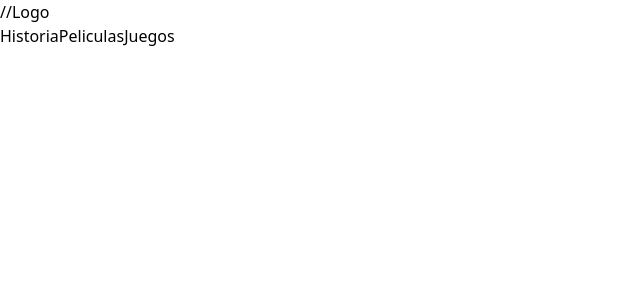
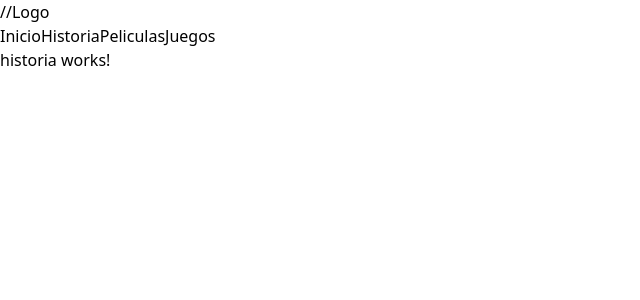
Before and after one commit to kevin-guerrero/Practica2_Ex2_Implementacio_de_una_plantilla_web, an Angular app: page /historia in a window 1280 px wide. Before the commit this address led to /. Shown: the top 300 px of the page, without its empty margins (0-640 px from the left). Built offline with nearby package versions, Linux system fonts and the light colour scheme.

Commit message:
feat: afegir component historia i actualitzar navbar i routes

```diff
--- a/src/app/app.routes.ts
+++ b/src/app/app.routes.ts
@@ -1,10 +1,15 @@
 import { Routes } from '@angular/router';
 import { InicioComponent } from './inicio/inicio.component';
+import { HistoriaComponent } from './historia/historia.component';
 
 export const routes: Routes = [
     {
         path: '',
         component: InicioComponent,
         pathMatch: 'full'
+    },
+    {
+        path: 'historia',
+        component: HistoriaComponent
     }
 ];
--- /dev/null
+++ b/src/app/historia/historia.component.html
@@ -0,0 +1 @@
+<p>historia works!</p>
--- a/src/app/navbar/navbar.component.html
+++ b/src/app/navbar/navbar.component.html
@@ -1,5 +1,6 @@
 <nav>
-    <a href="#">Historia</a>
+    <a routerLink="/" routerLinkActive="active" [routerLinkActiveOptions]="{ exact: true }">Inicio</a>
+    <a routerLink="/historia" routerLinkActive="active">Historia</a>
     <a href="#">Peliculas</a>
     <a href="#">Juegos</a>
 </nav>
--- a/src/app/navbar/navbar.component.ts
+++ b/src/app/navbar/navbar.component.ts
@@ -1,7 +1,8 @@
 import { Component } from '@angular/core';
+import { RouterLink, RouterLinkActive } from '@angular/router';
 
 @Component({
-  imports: [],
+  imports: [RouterLink, RouterLinkActive],
   selector: 'app-navbar',
   templateUrl: './navbar.component.html',
 })
```
Also changed, not shown: src/app/historia/historia.component.ts (added, +8 -0 lines).
